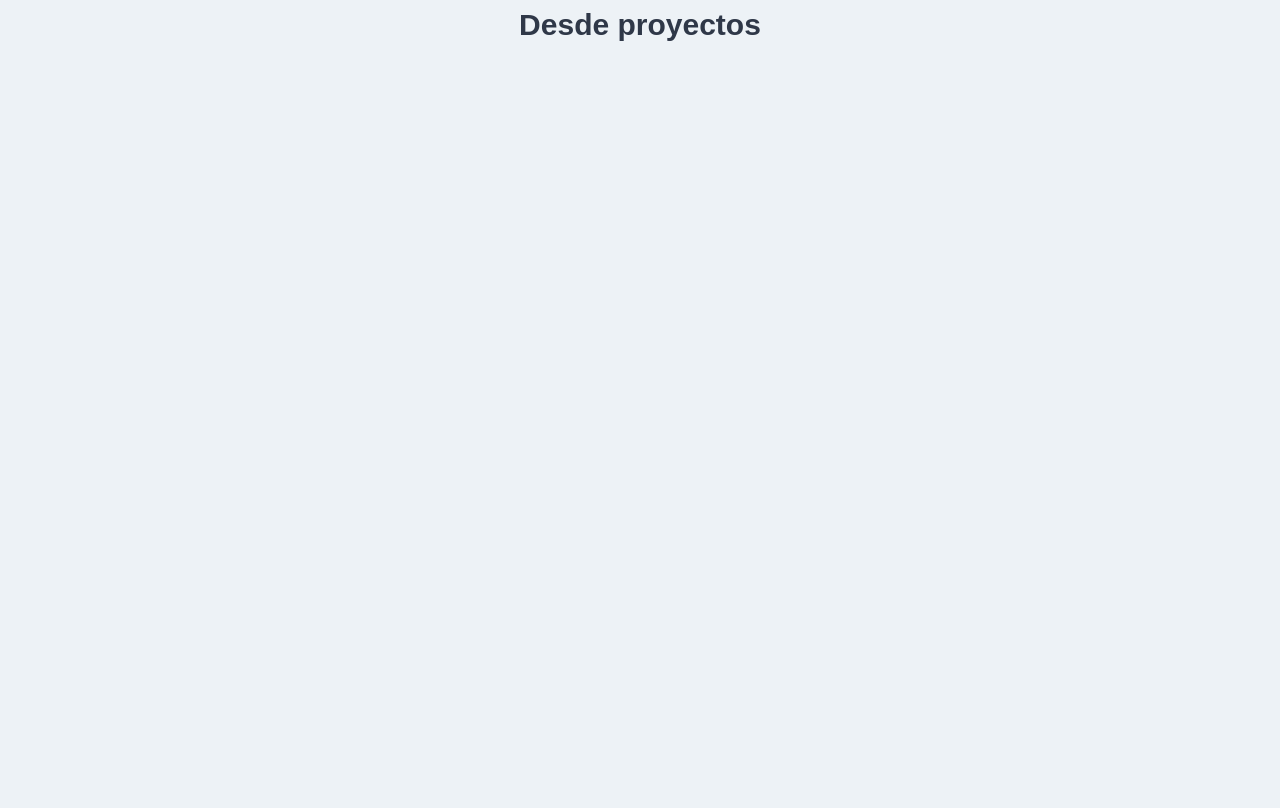
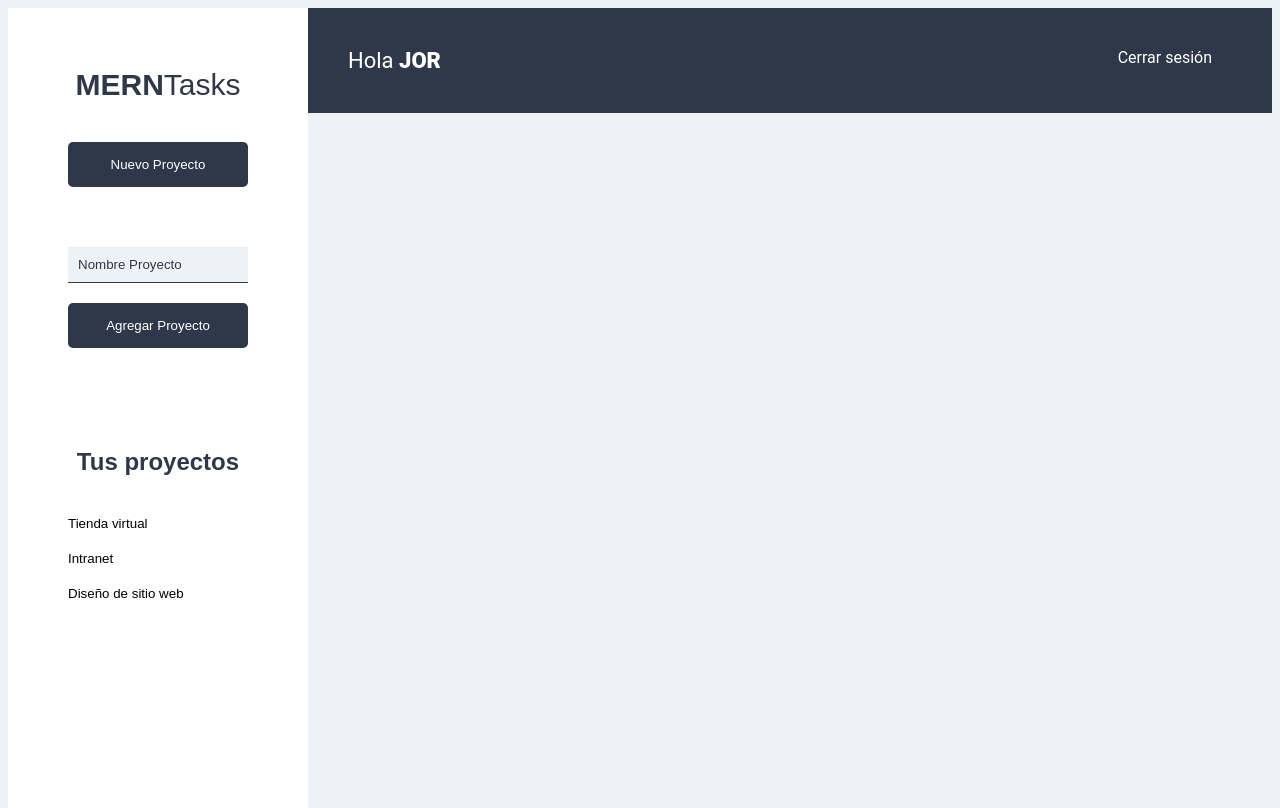
Before and after one commit to jorgemaram/MERNTask, a React (Create React App) app in the folder cliente/: page /proyectos in a window 1280 px wide. Built offline with nearby package versions, Linux system fonts and the light colour scheme; the HTML template or start-up script is replaced by a standard one.

Commit message:
creation of Layout and Navbar, display created projects

```diff
--- /dev/null
+++ b/cliente/src/components/layout/Navbar.js
@@ -0,0 +1,14 @@
+import React from 'react';
+
+const Navbar = () => {
+    return (
+        <header className='app-header'>
+            <p className='nombre-usuario'>Hola <span>JOR</span> </p>
+            <nav className='nav-principal'>
+                <a href='#!'>Cerrar sesión</a>
+            </nav>
+        </header>
+     );
+}
+
+export default Navbar;
--- /dev/null
+++ b/cliente/src/components/layout/Sidebar.js
@@ -0,0 +1,19 @@
+import React from 'react';
+import NewProject from '../projects/NewProject'
+import ListProjects from '../projects/List'
+
+const Sidebar = () => {
+    return (
+        <aside>
+            <h1>MERN<span>Tasks</span></h1>
+            <NewProject/>
+
+            <div className='proyectos'>
+                <h2>Tus proyectos</h2>
+                <ListProjects />
+            </div>
+        </aside>
+     );
+}
+
+export default Sidebar;
--- /dev/null
+++ b/cliente/src/components/projects/List.js
@@ -0,0 +1,21 @@
+import React from 'react';
+import Project from './SingleProject'
+
+const ListProjects = () => {
+
+    const projects = [
+        {name: 'Tienda virtual'},
+        {name: 'Intranet'},
+        {name: 'Diseño de sitio web'},
+    ]
+
+    return (
+        <ul className='listado-proyectos'>
+            {projects.map(project => (
+                <Project project={project}/>
+            ))}
+        </ul>
+     );
+}
+
+export default ListProjects;
--- /dev/null
+++ b/cliente/src/components/projects/NewProject.js
@@ -0,0 +1,46 @@
+import React, {useState} from 'react';
+
+const NewProject = () => {
+
+    //definir state de los proyectos
+    const [project, saveProject] = useState({
+        name: ''
+    });
+
+    //Extraer nombre de proyecto
+    const {name} = project
+
+    //Lee contenidos del input
+    const onChangeProject = e => {
+        saveProject({
+            ...project, [e.target.name]: e.target.value
+        })
+    }
+
+    // Cuando usuario envia proyecto
+    const onSubmitProject = e => {
+        e.preventDefault();
+
+        //Validar proyecto
+
+        //Agregar state
+
+        //Reiniciar form
+    }
+
+
+    return (
+        <>
+            <button type='button' className='btn btn-block btn-primario'>Nuevo Proyecto</button>
+            <form className='formulario-nuevo-proyecto'>
+                <input type='text' className='input-text' placeholder='Nombre Proyecto' name='name' value={name} onChange={onChangeProject}/>
+                <input type='submit' className='btn btn-primario btn-block' value='Agregar Proyecto'/>
+
+            </form>
+
+
+        </>
+    );
+}
+
+export default NewProject;
--- a/cliente/src/components/projects/Projects.js
+++ b/cliente/src/components/projects/Projects.js
@@ -1,8 +1,23 @@
 import React from 'react';
+import Sidebar from '../layout/Sidebar';
+import Navbar from '../layout/Navbar';
+
 
 const Projects = () => {
     return (
-        <h1>Desde proyectos</h1>
+        <div className='contenedor-app'>
+            <aside>
+                <Sidebar/>
+
+            </aside>
+            <div className='seccion-principal'>
+                <Navbar/>
+                <main>
+                    <div className='contenedor-tareas'>
+                    </div>
+                </main>
+            </div>
+        </div>
     );
 }
 
--- /dev/null
+++ b/cliente/src/components/projects/SingleProject.js
@@ -0,0 +1,12 @@
+import React from 'react';
+
+const Project = ({project}) => {
+    return (
+        <li>
+            <button type='button' className='btn btn-blank'>{project.name}</button>
+        </li>
+
+     );
+}
+
+export default Project;
```
